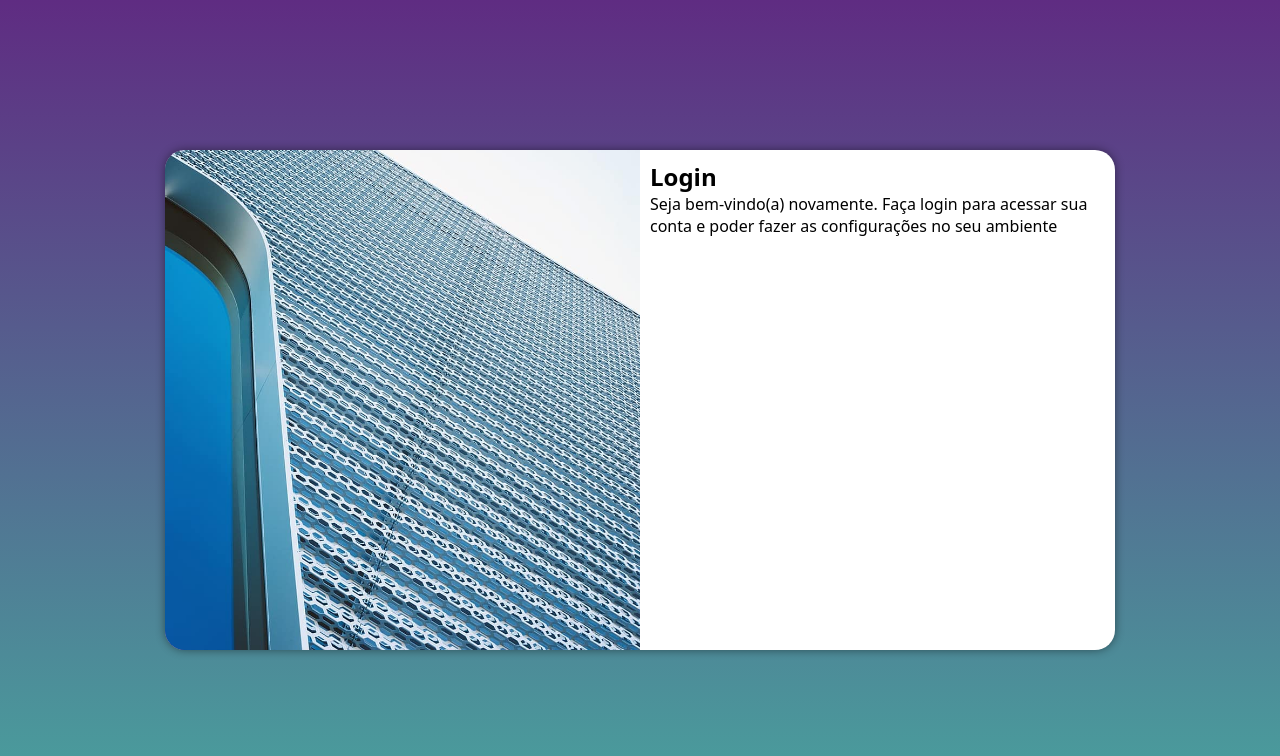
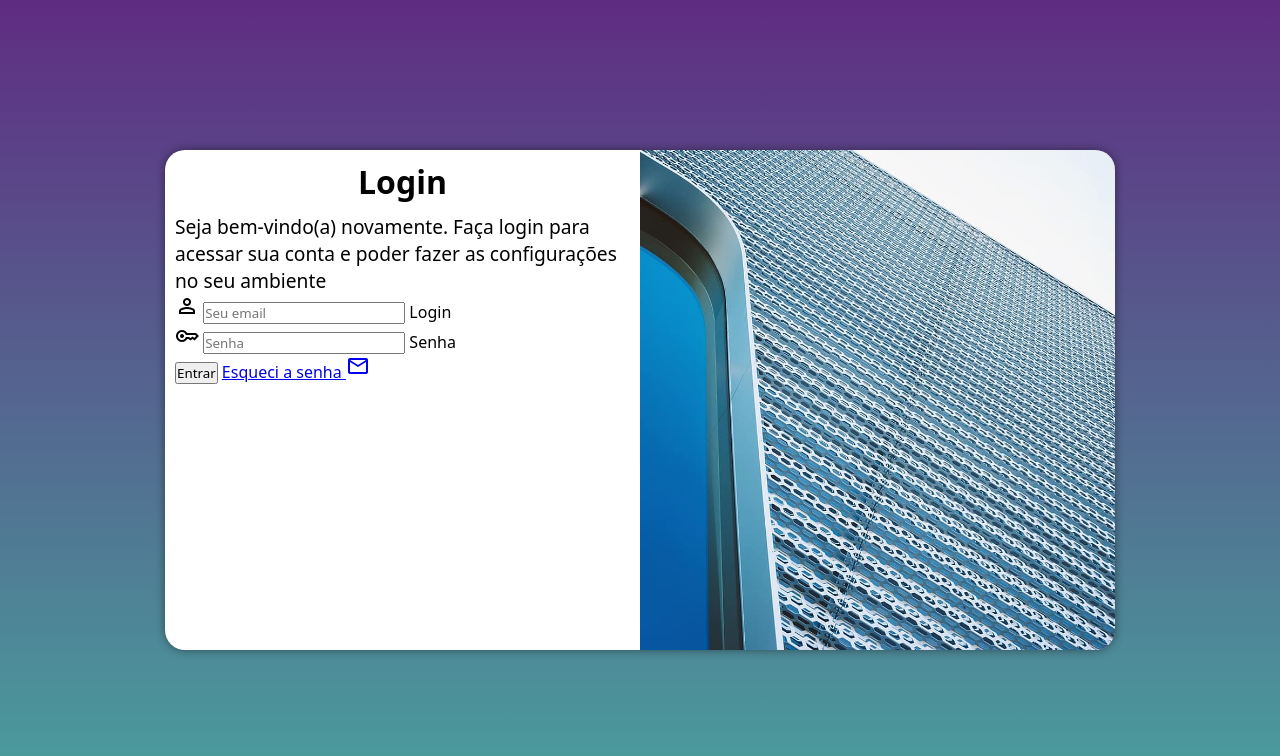
Before and after one commit to Karol-Oliveira/projeto-login, a plain HTML site: page index.html in a window 1280 px wide. Drawn offline with nearby package versions, Linux system fonts and the light colour scheme.

Commit message:
adicionei o formulário

```diff
--- a/estilos/media-query.css
+++ b/estilos/media-query.css
@@ -31,14 +31,22 @@
     }
 
     section#login > div#imagem {
-        float: left;
+        float: right;
         width: 50%;
         height: 100%;
 
     }
 
     section#login > div#formulario {
-        float: right;
+        float: left;
         width: 50%;
     }
+
+    div#formulario > h1 {
+        font-size: 2em;
+
+    }
+    div#formulario > p {
+        font-size: 1.2em;
+    }
 }
--- a/estilos/style.css
+++ b/estilos/style.css
@@ -55,3 +55,13 @@ section#login > div#formulario {
     display: block;
 
 }
+
+div#formulario > h1 {
+    text-align: center;
+    margin-bottom: 10px;
+
+}
+
+div#formulario > p {
+    font-size: 0.8em;
+}
--- a/index.html
+++ b/index.html
@@ -16,10 +16,24 @@
             <div id="formulario">
                 <h1>Login</h1>
                 <p>Seja bem-vindo(a) novamente. Faça login para acessar sua conta e poder fazer as configurações no seu ambiente</p>
+                <form action="login.php" method="post" autocomplete="on">
+                    <div class="campo">
+                        <i class="material-symbols-outlined">person</i>
+                        <input type="email" name="login" id="ilogin" placeholder="Seu email" autocomplete="email" required maxlength="30">
+                        <label for="ilogin">Login</label>
+                    </div>
+                    <div class="campo">
+                        <i class="material-symbols-outlined">key</i>
+                        <input type="password" name="senha" id="isenha" placeholder="Senha" autocomplete="current-password" required minlength="8" maxlength="20">
+                        <label for="isenha">Senha</label>
+                    </div>
+                    <input type="submit" value="Entrar">
+
+                    <a href="esqueci.html"> Esqueci a senha
+                        <i class="material-symbols-outlined">mail</i>
+                    </a>
+                </form>
             </div>
-            <form action="login.php" method="post">
-
-            </form>
         </section>
     </main>
 </body>
```
